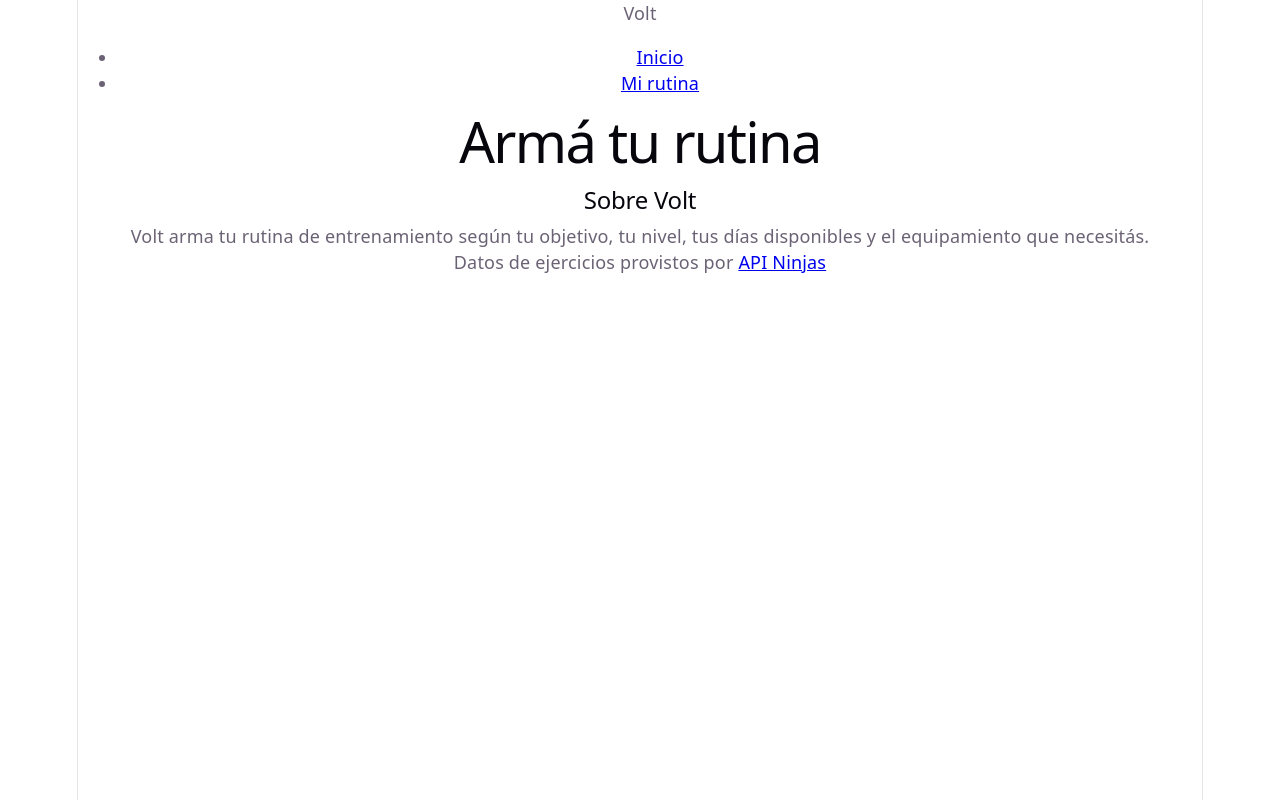
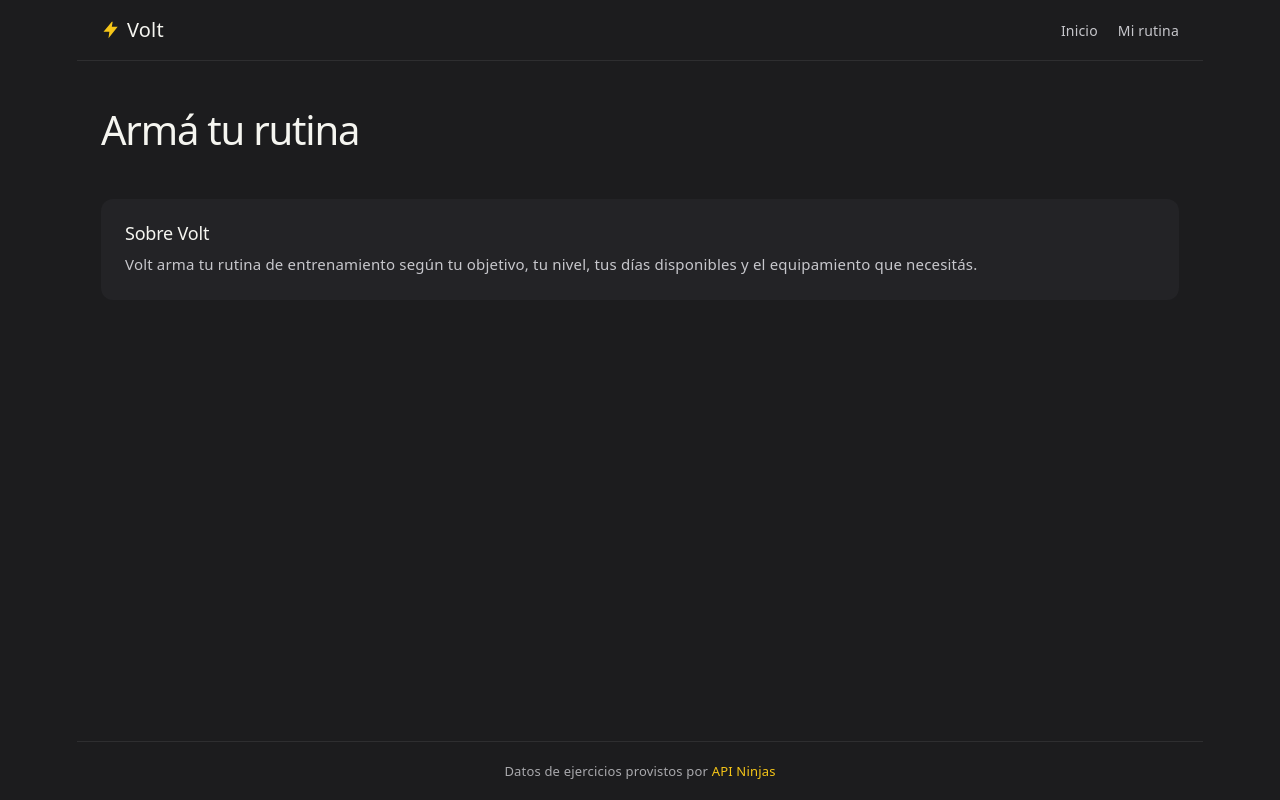
Before and after one commit to santiruiziriba-sketch/volt-frontend, a React (Vite) app: page / in a window 1280 px wide. Built offline with nearby package versions, Linux system fonts and the light colour scheme.

Commit message:
Aplicar paleta gris/amarillo, logo con icono de rayo y ajustar tamanos de titulos

```diff
--- a/src/App.css
+++ b/src/App.css
@@ -1,184 +1,6 @@
-.counter {
-  font-size: 16px;
-  padding: 5px 10px;
-  border-radius: 5px;
-  color: var(--accent);
-  background: var(--accent-bg);
-  border: 2px solid transparent;
-  transition: border-color 0.3s;
-  margin-bottom: 24px;
-
-  &:hover {
-    border-color: var(--accent-border);
-  }
-  &:focus-visible {
-    outline: 2px solid var(--accent);
-    outline-offset: 2px;
-  }
-}
-
-.hero {
-  position: relative;
-
-  .base,
-  .framework,
-  .vite {
-    inset-inline: 0;
-    margin: 0 auto;
-  }
-
-  .base {
-    width: 170px;
-    position: relative;
-    z-index: 0;
-  }
-
-  .framework,
-  .vite {
-    position: absolute;
-  }
-
-  .framework {
-    z-index: 1;
-    top: 34px;
-    height: 28px;
-    transform: perspective(2000px) rotateZ(300deg) rotateX(44deg) rotateY(39deg)
-      scale(1.4);
-  }
-
-  .vite {
-    z-index: 0;
-    top: 107px;
-    height: 26px;
-    width: auto;
-    transform: perspective(2000px) rotateZ(300deg) rotateX(40deg) rotateY(39deg)
-      scale(0.8);
-  }
-}
-
-#center {
+.app {
   display: flex;
   flex-direction: column;
-  gap: 25px;
-  place-content: center;
-  place-items: center;
-  flex-grow: 1;
-
-  @media (max-width: 1024px) {
-    padding: 32px 20px 24px;
-    gap: 18px;
-  }
+  min-height: 100svh;
+  background: var(--bg);
 }
-
-#next-steps {
-  display: flex;
-  border-top: 1px solid var(--border);
-  text-align: left;
-
-  & > div {
-    flex: 1 1 0;
-    padding: 32px;
-    @media (max-width: 1024px) {
-      padding: 24px 20px;
-    }
-  }
-
-  .icon {
-    margin-bottom: 16px;
-    width: 22px;
-    height: 22px;
-  }
-
-  @media (max-width: 1024px) {
-    flex-direction: column;
-    text-align: center;
-  }
-}
-
-#docs {
-  border-right: 1px solid var(--border);
-
-  @media (max-width: 1024px) {
-    border-right: none;
-    border-bottom: 1px solid var(--border);
-  }
-}
-
-#next-steps ul {
-  list-style: none;
-  padding: 0;
-  display: flex;
-  gap: 8px;
-  margin: 32px 0 0;
-
-  .logo {
-    height: 18px;
-  }
-
-  a {
-    color: var(--text-h);
-    font-size: 16px;
-    border-radius: 6px;
-    background: var(--social-bg);
-    display: flex;
-    padding: 6px 12px;
-    align-items: center;
-    gap: 8px;
-    text-decoration: none;
-    transition: box-shadow 0.3s;
-
-    &:hover {
-      box-shadow: var(--shadow);
-    }
-    .button-icon {
-      height: 18px;
-      width: 18px;
-    }
-  }
-
-  @media (max-width: 1024px) {
-    margin-top: 20px;
-    flex-wrap: wrap;
-    justify-content: center;
-
-    li {
-      flex: 1 1 calc(50% - 8px);
-    }
-
-    a {
-      width: 100%;
-      justify-content: center;
-      box-sizing: border-box;
-    }
-  }
-}
-
-#spacer {
-  height: 88px;
-  border-top: 1px solid var(--border);
-  @media (max-width: 1024px) {
-    height: 48px;
-  }
-}
-
-.ticks {
-  position: relative;
-  width: 100%;
-
-  &::before,
-  &::after {
-    content: '';
-    position: absolute;
-    top: -4.5px;
-    border: 5px solid transparent;
-  }
-
-  &::before {
-    left: 0;
-    border-left-color: var(--border);
-  }
-  &::after {
-    right: 0;
-    border-right-color: var(--border);
-  }
-}
--- a/src/components/About/About.css
+++ b/src/components/About/About.css
@@ -0,0 +1,17 @@
+.about {
+  padding: 24px;
+  background: var(--card-bg);
+  border-radius: 12px;
+  margin: 0 24px 24px;
+}
+
+.about__title {
+  color: var(--text-h);
+  font-size: 18px;
+}
+
+.about__text {
+  color: var(--gray-200);
+  font-size: 15px;
+  line-height: 1.6;
+}
--- a/src/components/About/About.jsx
+++ b/src/components/About/About.jsx
@@ -1,3 +1,5 @@
+import "./About.css";
+
 function About() {
   return (
     <section className="about">
--- a/src/components/Footer/Footer.css
+++ b/src/components/Footer/Footer.css
@@ -0,0 +1,20 @@
+.footer {
+  margin-top: auto;
+  padding: 16px 24px;
+  border-top: 1px solid var(--border);
+  text-align: center;
+}
+
+.footer__text {
+  color: var(--gray-400);
+  font-size: 13px;
+}
+
+.footer__link {
+  color: var(--yellow);
+  text-decoration: none;
+}
+
+.footer__link:hover {
+  text-decoration: underline;
+}
--- a/src/components/Footer/Footer.jsx
+++ b/src/components/Footer/Footer.jsx
@@ -1,3 +1,5 @@
+import "./Footer.css";
+
 function Footer() {
   return (
     <footer className="footer">
--- a/src/components/Header/Header.css
+++ b/src/components/Header/Header.css
@@ -0,0 +1,24 @@
+.header {
+  display: flex;
+  align-items: center;
+  justify-content: space-between;
+  padding: 16px 24px;
+  background: var(--gray-950);
+  border-bottom: 1px solid var(--border);
+}
+
+.header__logo {
+  font-size: 20px;
+  font-weight: 500;
+  color: var(--text-h);
+  margin: 0;
+  display: flex;
+  align-items: center;
+  gap: 6px;
+}
+
+.header__logo-icon {
+  width: 20px;
+  height: 20px;
+  color: var(--yellow);
+}
--- a/src/components/Header/Header.jsx
+++ b/src/components/Header/Header.jsx
@@ -1,9 +1,20 @@
+import "./Header.css";
 import Navigation from "../Navigation/Navigation";
 
 function Header() {
   return (
     <header className="header">
-      <p className="header__logo">Volt</p>
+      <p className="header__logo">
+        <svg
+          className="header__logo-icon"
+          viewBox="0 0 24 24"
+          fill="currentColor"
+          aria-hidden="true"
+        >
+          <path d="M13 2 3 14h7l-1 8 11-14h-7l1-6z" />
+        </svg>
+        Volt
+      </p>
       <Navigation />
     </header>
   );
--- a/src/components/Main/Main.css
+++ b/src/components/Main/Main.css
@@ -0,0 +1,7 @@
+.main {
+  padding: 32px 24px;
+}
+
+.main__title {
+  color: var(--text-h);
+}
--- a/src/components/Main/Main.jsx
+++ b/src/components/Main/Main.jsx
@@ -1,3 +1,5 @@
+import "./Main.css";
+
 function Main() {
   return (
     <main className="main">
--- a/src/components/Navigation/Navigation.css
+++ b/src/components/Navigation/Navigation.css
@@ -0,0 +1,17 @@
+.navigation__list {
+  display: flex;
+  gap: 20px;
+  list-style: none;
+  margin: 0;
+  padding: 0;
+}
+
+.navigation__link {
+  color: var(--gray-200);
+  text-decoration: none;
+  font-size: 14px;
+}
+
+.navigation__link:hover {
+  color: var(--yellow);
+}
--- a/src/components/Navigation/Navigation.jsx
+++ b/src/components/Navigation/Navigation.jsx
@@ -1,3 +1,4 @@
+import "./Navigation.css";
 import { Link } from "react-router-dom";
 
 function Navigation() {
--- a/src/index.css
+++ b/src/index.css
@@ -1,52 +1,41 @@
 :root {
-  --text: #6b6375;
-  --text-h: #08060d;
-  --bg: #fff;
-  --border: #e5e4e7;
-  --code-bg: #f4f3ec;
-  --accent: #aa3bff;
-  --accent-bg: rgba(170, 59, 255, 0.1);
-  --accent-border: rgba(170, 59, 255, 0.5);
-  --social-bg: rgba(244, 243, 236, 0.5);
-  --shadow:
-    rgba(0, 0, 0, 0.1) 0 10px 15px -3px, rgba(0, 0, 0, 0.05) 0 4px 6px -2px;
+  --gray-950: #1c1c1e;
+  --gray-900: #232326;
+  --gray-800: #2a2a2d;
+  --gray-600: #444448;
+  --gray-400: #a9a9ad;
+  --gray-200: #c7c7cc;
+  --white: #f5f5f0;
 
-  --sans: system-ui, 'Segoe UI', Roboto, sans-serif;
-  --heading: system-ui, 'Segoe UI', Roboto, sans-serif;
+  --yellow: #f5c518;
+  --yellow-dark: #c79f0f;
+
+  --border: rgba(255, 255, 255, 0.08);
+  --border-accent: rgba(245, 197, 24, 0.35);
+
+  --text: var(--gray-200);
+  --text-h: var(--white);
+  --bg: var(--gray-950);
+  --card-bg: var(--gray-900);
+
+  --sans: system-ui, "Segoe UI", Roboto, sans-serif;
+  --heading: system-ui, "Segoe UI", Roboto, sans-serif;
   --mono: ui-monospace, Consolas, monospace;
 
   font: 18px/145% var(--sans);
   letter-spacing: 0.18px;
-  color-scheme: light dark;
+  color-scheme: dark;
   color: var(--text);
   background: var(--bg);
   font-synthesis: none;
   text-rendering: optimizeLegibility;
   -webkit-font-smoothing: antialiased;
   -moz-osx-font-smoothing: grayscale;
-
-  @media (max-width: 1024px) {
-    font-size: 16px;
-  }
 }
 
-@media (prefers-color-scheme: dark) {
+@media (max-width: 1024px) {
   :root {
-    --text: #9ca3af;
-    --text-h: #f3f4f6;
-    --bg: #16171d;
-    --border: #2e303a;
-    --code-bg: #1f2028;
-    --accent: #c084fc;
-    --accent-bg: rgba(192, 132, 252, 0.15);
-    --accent-border: rgba(192, 132, 252, 0.5);
-    --social-bg: rgba(47, 48, 58, 0.5);
-    --shadow:
-      rgba(0, 0, 0, 0.4) 0 10px 15px -3px, rgba(0, 0, 0, 0.25) 0 4px 6px -2px;
-  }
-
-  #social .button-icon {
-    filter: invert(1) brightness(2);
+    font-size: 16px;
   }
 }
 
@@ -58,8 +47,6 @@ body {
   width: 1126px;
   max-width: 100%;
   margin: 0 auto;
-  text-align: center;
-  border-inline: 1px solid var(--border);
   min-height: 100svh;
   display: flex;
   flex-direction: column;
@@ -74,38 +61,31 @@ h2 {
 }
 
 h1 {
-  font-size: 56px;
-  letter-spacing: -1.68px;
-  margin: 32px 0;
-  @media (max-width: 1024px) {
-    font-size: 36px;
-    margin: 20px 0;
+  font-size: 40px;
+  letter-spacing: -1.2px;
+  margin: 24px 0;
+}
+
+@media (max-width: 1024px) {
+  h1 {
+    font-size: 28px;
+    margin: 16px 0;
   }
 }
+
 h2 {
-  font-size: 24px;
+  font-size: 20px;
   line-height: 118%;
-  letter-spacing: -0.24px;
+  letter-spacing: -0.2px;
   margin: 0 0 8px;
-  @media (max-width: 1024px) {
-    font-size: 20px;
+}
+
+@media (max-width: 1024px) {
+  h2 {
+    font-size: 17px;
   }
 }
+
 p {
   margin: 0;
 }
-
-code,
-.counter {
-  font-family: var(--mono);
-  display: inline-flex;
-  border-radius: 4px;
-  color: var(--text-h);
-}
-
-code {
-  font-size: 15px;
-  line-height: 135%;
-  padding: 4px 8px;
-  background: var(--code-bg);
-}
```
